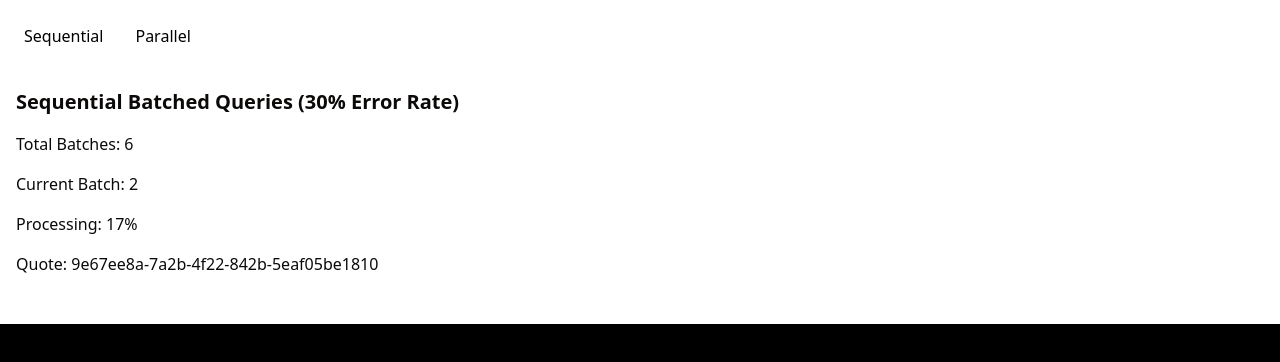
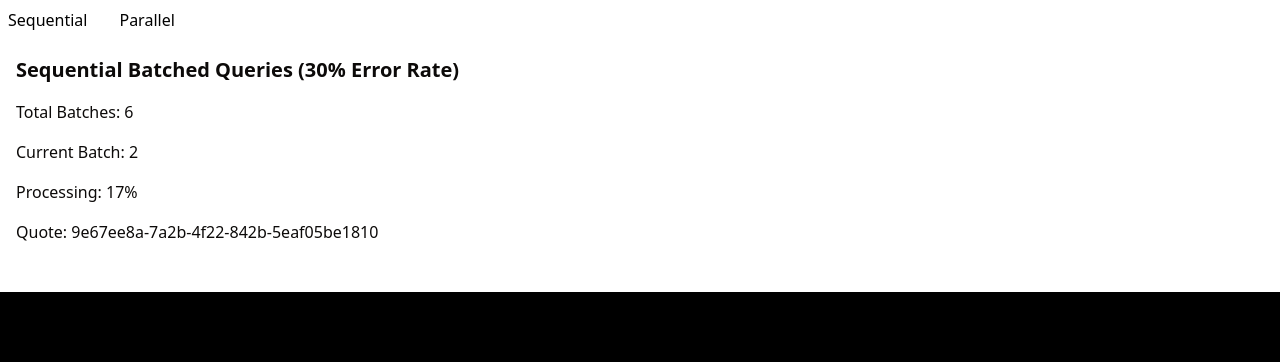
Before and after one commit to Nhollas/query-batching-spike, a Next.js app: page /sequential in a window 1280 px wide. Shown: the top 362 px of the page. Built offline with nearby package versions, Linux system fonts and the light colour scheme.

Commit message:
Enhance navigation links with padding and flex layout for improved styling

```diff
--- a/app/(routes)/layout.tsx
+++ b/app/(routes)/layout.tsx
@@ -10,12 +10,16 @@ export default function RootLayout({ children }: PropsWithChildren) {
         <body>
           <header>
             <nav>
-              <ul className="flex gap-4 p-4 *:bg-white *:p-2 *:rounded-md *:text-black">
+              <ul className="flex gap-4 *:bg-white *:rounded-md *:text-black">
                 <li>
-                  <Link href="/sequential">Sequential</Link>
+                  <Link className="p-2 flex" href="/sequential">
+                    Sequential
+                  </Link>
                 </li>
                 <li>
-                  <Link href="/parallel">Parallel</Link>
+                  <Link className="p-2 flex" href="/parallel">
+                    Parallel
+                  </Link>
                 </li>
               </ul>
             </nav>
```
